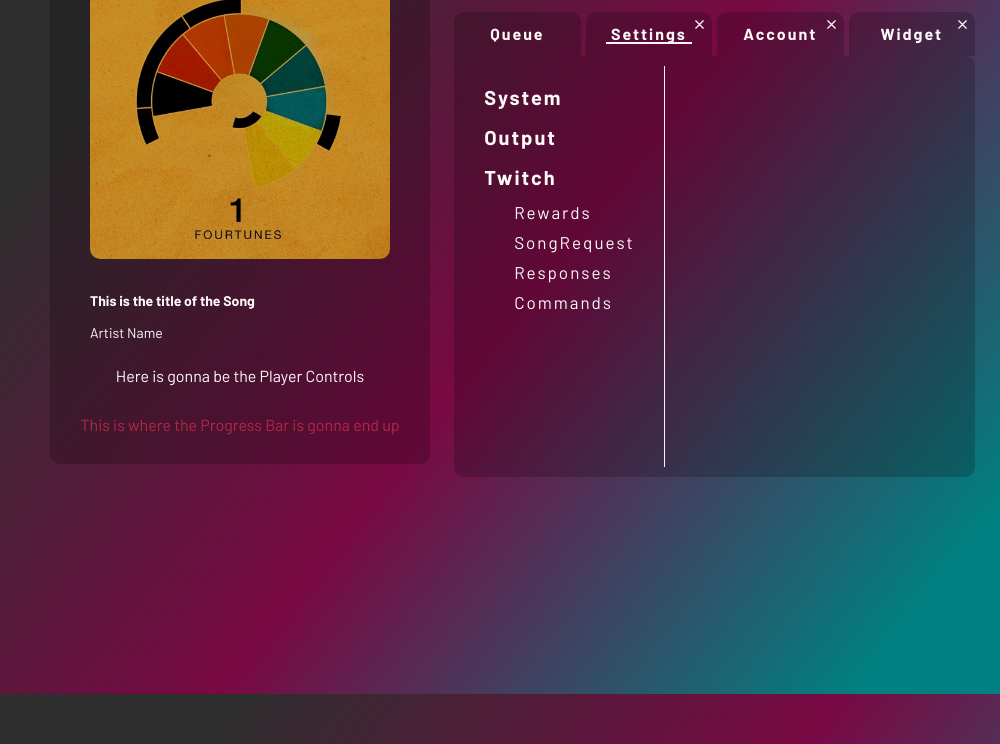
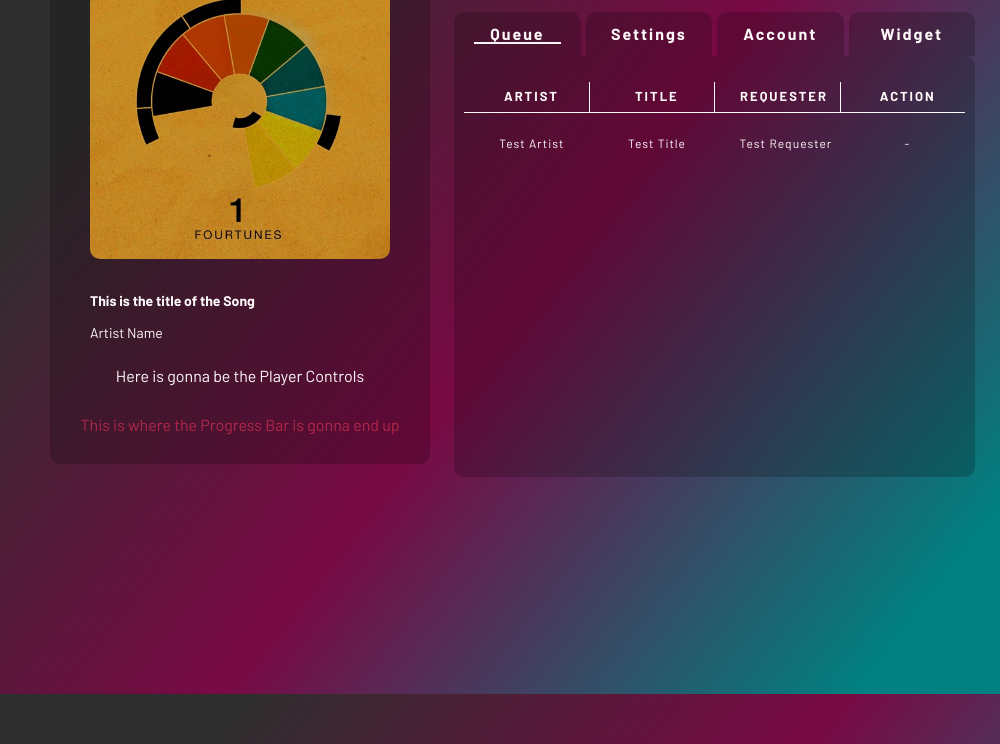
Before and after one commit to Coxton/Hoxify, an Electron app: page renderer/index.html in a window 1000 px wide. Shown: the part 106-850 px from the top of the page. Drawn offline with Linux system fonts and the light colour scheme; files whose address does not match are found by name.

Commit message:
Added Tab functionality (partly working), finished the layout for the Queue and the Settings

```diff
--- a/package.json
+++ b/package.json
@@ -18,7 +18,10 @@
   },
   "license": "MIT",
   "dependencies": {
-    "electron-squirrel-startup": "^1.0.1"
+    "axios": "^1.8.4",
+    "dotenv": "^16.4.7",
+    "electron-squirrel-startup": "^1.0.1",
+    "querystring": "^0.2.1"
   },
   "devDependencies": {
     "@electron-forge/cli": "^7.7.0",
--- a/renderer/index.css
+++ b/renderer/index.css
@@ -198,7 +198,7 @@ body{
   padding: 10px 20px;
   cursor: pointer;
   width: 100%;
-  max-width: 90px;
+  max-width: 100px;
   text-align: center;
   font-weight: 700;
   letter-spacing: 2px;
@@ -255,8 +255,15 @@ body{
 
 .content-list{
   flex: 1;
+}
+
+.content-settings{
   max-width: 200px;
   border-right: 1px solid #f5f5f5;
+}
+
+.content-detail{
+  flex: 1;
 }
 
 .settings-list{
@@ -401,3 +408,53 @@ body{
 .sub-list-item__text:hover{
   color: #b22849;
 }
+
+
+/*-----------------------------------------------------------------------------*/
+/*                                   Queue Window                              */
+/*-----------------------------------------------------------------------------*/
+
+.queue-row{
+  display: flex;
+  flex-direction: row;
+  justify-content: space-between;
+  list-style: none;
+  padding: 0;
+  width: 100%;
+}
+
+
+.queue__list-item.header{
+  border-bottom: 1px solid #FFFAFA;
+}
+
+.header:not(:last-child){
+  border-right: 1px solid #FFFAFA;
+}
+
+.list-item__text{
+  width: 100%;
+  font-size: 12px;
+  display: inline-block;
+  line-height: 1.5;
+  padding: 5px;
+  letter-spacing: 1px;
+}
+
+.header .list-item__text{
+  letter-spacing: 2px;
+  line-height: 1.5;
+  font-size: 13px;
+  font-weight: 700;
+  text-transform: uppercase;
+}
+
+.queue__list-item{
+  width: 100%;
+  text-align: center;
+  overflow: hidden;
+  flex-basis: 165px;
+  white-space: nowrap;
+  padding: 0 20px;
+
+}
--- a/renderer/index.html
+++ b/renderer/index.html
@@ -39,7 +39,7 @@
             Hoxify
           </div>
           <div class="header-icons">
-            <span class="user-regular">
+            <span class="user-regular tab-content" data-trigger="account">
               <svg xmlns="http://www.w3.org/2000/svg" fill="currentColor" width="800px" height="800px" viewBox="0 0 256 256" id="Flat" stroke="#ffffff">
 
                 <g id="SVGRepo_bgCarrier" stroke-width="0"/>
@@ -62,97 +62,79 @@
 
         <div class="content-wrapper" >
             <div class="tabs-section">
-              <div class="tab-item" data-tab="queue">
+              <div class="tab-item selected" data-tab="queue">
                 <span class="tab-item__text">
                   Queue
                 </span>
               </div>
-              <div class="tab-item selected" data-tab="settings">
-                <svg class="close-tab" data-target="closeSettings" xmlns="http://www.w3.org/2000/svg" width="15px" height="15px" viewBox="0 0 24 24" fill="currentColor">
-
-                  <g id="SVGRepo_bgCarrier" stroke-width="0"/>
-
-                  <g id="SVGRepo_tracerCarrier" stroke-linecap="round" stroke-linejoin="round"/>
-
-                  <g id="SVGRepo_iconCarrier"> <path d="M17.2929 5.29289C17.6834 4.90237 18.3166 4.90237 18.7071 5.29289C19.0976 5.68342 19.0976 6.31658 18.7071 6.70711L13.4142 12L18.7071 17.2929C19.0976 17.6834 19.0976 18.3166 18.7071 18.7071C18.3166 19.0976 17.6834 19.0976 17.2929 18.7071L12 13.4142L6.70711 18.7071C6.31658 19.0976 5.68342 19.0976 5.29289 18.7071C4.90237 18.3166 4.90237 17.6834 5.29289 17.2929L10.5858 12L5.29289 6.70711C4.90237 6.31658 4.90237 5.68342 5.29289 5.29289C5.68342 4.90237 6.31658 4.90237 6.70711 5.29289L12 10.5858L17.2929 5.29289Z" fill="#FFFAFA"/> </g>
-
-                  </svg>
+              <div class="tab-item" data-tab="queue">
                 <span class="tab-item__text">
                   Settings
                 </span>
               </div>
-              <div class="tab-item" data-tab="account">
-                <svg class="close-tab" data-target="closeAccount" xmlns="http://www.w3.org/2000/svg" width="15px" height="15px" viewBox="0 0 24 24" fill="currentColor">
-
-                  <g id="SVGRepo_bgCarrier" stroke-width="0"/>
-
-                  <g id="SVGRepo_tracerCarrier" stroke-linecap="round" stroke-linejoin="round"/>
-
-                  <g id="SVGRepo_iconCarrier"> <path d="M17.2929 5.29289C17.6834 4.90237 18.3166 4.90237 18.7071 5.29289C19.0976 5.68342 19.0976 6.31658 18.7071 6.70711L13.4142 12L18.7071 17.2929C19.0976 17.6834 19.0976 18.3166 18.7071 18.7071C18.3166 19.0976 17.6834 19.0976 17.2929 18.7071L12 13.4142L6.70711 18.7071C6.31658 19.0976 5.68342 19.0976 5.29289 18.7071C4.90237 18.3166 4.90237 17.6834 5.29289 17.2929L10.5858 12L5.29289 6.70711C4.90237 6.31658 4.90237 5.68342 5.29289 5.29289C5.68342 4.90237 6.31658 4.90237 6.70711 5.29289L12 10.5858L17.2929 5.29289Z" fill="#FFFAFA"/> </g>
-
-                  </svg>
+              <div class="tab-item " data-tab="queue">
                 <span class="tab-item__text">
                   Account
                 </span>
               </div>
-              <div class="tab-item" data-tab="widget">
-                <svg class="close-tab" data-target="closeSettings" xmlns="http://www.w3.org/2000/svg" width="15px" height="15px" viewBox="0 0 24 24" fill="currentColor">
-
-                  <g id="SVGRepo_bgCarrier" stroke-width="0"/>
-
-                  <g id="SVGRepo_tracerCarrier" stroke-linecap="round" stroke-linejoin="round"/>
-
-                  <g id="SVGRepo_iconCarrier"> <path d="M17.2929 5.29289C17.6834 4.90237 18.3166 4.90237 18.7071 5.29289C19.0976 5.68342 19.0976 6.31658 18.7071 6.70711L13.4142 12L18.7071 17.2929C19.0976 17.6834 19.0976 18.3166 18.7071 18.7071C18.3166 19.0976 17.6834 19.0976 17.2929 18.7071L12 13.4142L6.70711 18.7071C6.31658 19.0976 5.68342 19.0976 5.29289 18.7071C4.90237 18.3166 4.90237 17.6834 5.29289 17.2929L10.5858 12L5.29289 6.70711C4.90237 6.31658 4.90237 5.68342 5.29289 5.29289C5.68342 4.90237 6.31658 4.90237 6.70711 5.29289L12 10.5858L17.2929 5.29289Z" fill="#FFFAFA"/> </g>
-
-                  </svg>
+              <div class="tab-item" data-tab="queue">
                 <span class="tab-item__text">
                   Widget
                 </span>
               </div>
+
             </div>
-            <div class="content-section">
-              <div class="content-list" data-content="queue">
-                <ul class="settings-list">
-                  <li class="settings-list-item">
-                    <span class="settings-list-item__text">
-                      System
+            <div class="content-section" data-content="queue">
+              <div class="content-list">
+
+                  <div class="queue-wrapper">
+                        <ul class="queue__list-head queue-row">
+                          <li class="queue__list-item header">
+                            <span class="list-item__text">
+                              Artist
                             </span>
                           </li>
-                  <li class="settings-list-item">
-                    <span class="settings-list-item__text">
-                      Output
+                          <li class="queue__list-item header">
+                            <span class="list-item__text">
+                              Title
                             </span>
                           </li>
-                  <li class="settings-list-item">
-                    <span class="settings-list-item__text">
-                      Twitch
-                    </span>
-                    <ul class="list-item__sub-menu">
-                      <li class="sub-menu__list-item">
-                        <span class="sub-list__text">
-                            Rewards
+                          <li class="queue__list-item header">
+                            <span class="list-item__text">
+                              Requester
                             </span>
                           </li>
-                      <li class="sub-menu__list-item">
-                        <span class="sub-list__text">
-                            SongRequest
-                        </span>
-                      </li>
-                      <li class="sub-menu__list-item">
-                        <span class="sub-list__text">
-                            Responses
-                        </span>
-                      </li>
-                      <li class="sub-menu__list-item">
-                        <span class="sub-list__text">
-                            Commands
+                          <li class="queue__list-item header">
+                            <span class="list-item__text">
+                              Action
                             </span>
                           </li>
                         </ul>
+
+                        <ul class="queue-row">
+                          <li class="queue__list-item">
+                            <span class="list-item__text">
+                              Test Artist
+                            </span>
+                          </li>
+                          <li class="queue__list-item">
+                            <span class="list-item__text">
+                              Test Title
+                            </span>
+                          </li>
+                          <li class="queue__list-item">
+                            <span class="list-item__text">
+                              Test Requester
+                            </span>
+                          </li>
+                          <li class="queue__list-item">
+                            <span class="list-item__text">
+                              -
+                            </span>
                           </li>
                         </ul>
+
                   </div>
-              <div class="content-detail">
 
               </div>
             </div>
@@ -166,12 +148,12 @@
               File
             </span>
             <ul class="sub-list">
-              <li class="sub-list-item">
+              <li class="sub-list-item tab-content" data-trigger="settings">
                 <span class="sub-list-item__text">
                   Settings
                 </span>
               </li>
-              <li class="sub-list-item">
+              <li class="sub-list-item tab-content" data-trigger="widget">
                 <span class="sub-list-item__text">
                   Widget
                 </span>
--- a/renderer/renderer.js
+++ b/renderer/renderer.js
@@ -1,7 +1,9 @@
-const sidenavBtn    = document.getElementById('burgerMenu');
-const burgerSVG     = document.getElementById('burger');
-const sidenav       = document.getElementById('sidenav');
-const tabItem       = document.querySelectorAll('.tab-item');
+const sidenavBtn        = document.getElementById('burgerMenu');
+const burgerSVG         = document.getElementById('burger');
+const sidenav           = document.getElementById('sidenav');
+const tabItem           = document.querySelectorAll('.tab-item');
+const closeTab          = document.querySelectorAll('.close-tab');
+const tabTrigger        = document.querySelectorAll('.tab-content');
 
 
 
@@ -18,7 +20,55 @@ function setupEventListeners(){
     sidenavBtn.addEventListener('click', () => sidenav.classList.toggle('active'));
     sidenavBtn.addEventListener('click', () => burgerSVG.classList.toggle('open'));
 
+    createTabContent();
+
+    closeTabItem();
+
     tabItemSelector();
+
+}
+
+function createTabContent(){
+    tabTrigger.forEach((trigger) =>{
+
+        trigger.addEventListener('click', function(e){
+
+            var target      = e.currentTarget;
+            var dataTrigger = target.dataset.trigger;
+
+            console.log(dataTrigger);
+
+
+
+            const tabContainer = document.querySelector('.tabs-section');
+
+            if (tabContainer.querySelector(`[data-tab="${dataTrigger}"]`)) {
+                console.log(`Tab '${dataTrigger}' already deployed. Holding position.`);
+                return;
+              }
+
+            //create new Tab
+
+            const tabHtml =
+            `
+            <div class="tab-item" data-tab="${dataTrigger}">
+                <svg class="close-tab" data-target="closeSettings" xmlns="http://www.w3.org/2000/svg" width="15px" height="15px" viewBox="0 0 24 24" fill="currentColor">
+                <g id="SVGRepo_bgCarrier" stroke-width="0"></g>
+                <g id="SVGRepo_tracerCarrier" stroke-linecap="round" stroke-linejoin="round"></g>
+                <g id="SVGRepo_iconCarrier">
+                    <path d="M17.2929 5.29289C17.6834 4.90237 18.3166 4.90237 18.7071 5.29289C19.0976 5.68342 19.0976 6.31658 18.7071 6.70711L13.4142 12L18.7071 17.2929C19.0976 17.6834 19.0976 18.3166 18.7071 18.7071C18.3166 19.0976 17.6834 19.0976 17.2929 18.7071L12 13.4142L6.70711 18.7071C6.31658 19.0976 5.68342 19.0976 5.29289 18.7071C4.90237 18.3166 4.90237 17.6834 5.29289 17.2929L10.5858 12L5.29289 6.70711C4.90237 6.31658 4.90237 5.68342 5.29289 5.29289C5.68342 4.90237 6.31658 4.90237 6.70711 5.29289L12 10.5858L17.2929 5.29289Z" fill="#FFFAFA"/>
+                </g>
+                </svg>
+                <span class="tab-item__text">Settings</span>
+            </div>
+            `;
+
+            tabContainer.insertAdjacentHTML('beforeend', tabHtml);
+
+
+        })
+
+    })
 }
 
 function tabItemSelector(){
@@ -34,4 +84,12 @@ function tabItemSelector(){
     })
 }
 
+function closeTabItem(){
+    closeTab.forEach((close) =>{
+        close.addEventListener('click', function(e){
+            console.log(e.currentTarget);
+        })
+    })
+}
+
 window.addEventListener('DOMContentLoaded', initializeUI);
```
Also changed, not shown: renderer/components/account.html (added, +7 -0 lines), renderer/components/settings.html (added, +44 -0 lines), renderer/components/widget.html (added, +7 -0 lines), renderer/components/queue.html (added), 1 other file. Lines whose indentation alone changed are shown as unchanged.
